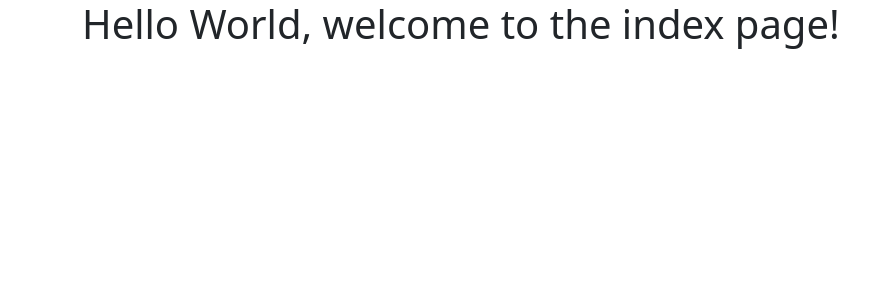
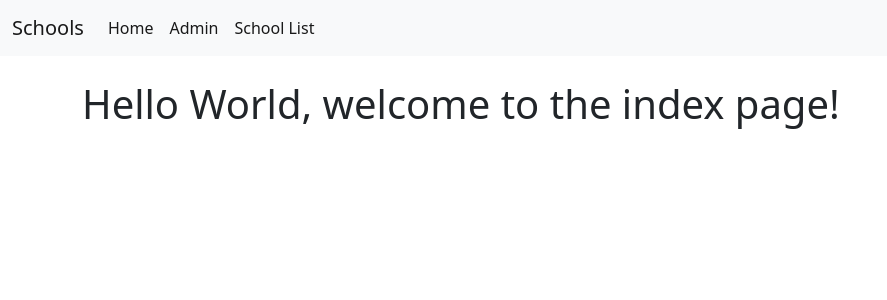
Before and after one commit to mr-rhombus/learn-django, a Django app: page / in a window 1280 px wide. Shown: the top 300 px of the page, without its empty margins (0-887 px from the left). Run offline with Django 3.2, Linux system fonts and the light colour scheme.

Commit message:
Created navbar and generic body_block for index page

```diff
--- a/django_stuff/cbvs/templates/base.html
+++ b/django_stuff/cbvs/templates/base.html
@@ -10,7 +10,33 @@
 </head>
 <body>
 
-    <div class='container'>
+    {% comment %} Nav Bar {% endcomment %}
+    <nav class="navbar navbar-expand-lg bg-light">
+        <div class="container-fluid">
+          <a class="navbar-brand" href="{% url 'index' %}">Schools</a>
+          <button class="navbar-toggler" type="button" data-bs-toggle="collapse" data-bs-target="#navbarNav" aria-controls="navbarNav" aria-expanded="false" aria-label="Toggle navigation">
+            <span class="navbar-toggler-icon"></span>
+          </button>
+          <div class="collapse navbar-collapse" id="navbarNav">
+            <ul class="navbar-nav">
+              <li class="nav-item">
+                <a class="nav-link active" aria-current="page" href="{% url 'index' %}">Home</a>
+              </li>
+              <li class="nav-item">
+                <a class="nav-link active" aria-current="page" href="{% url 'admin:index' %}">Admin</a>
+              </li>
+              {% comment %} <li class="nav-item">
+                <a class="nav-link active" href="{% url 'basic_app:school_detail' %}">School Detail</a>
+              </li> {% endcomment %}
+              <li class="nav-item">
+                <a class="nav-link active" href="{% url 'basic_app:school_list' %}">School List</a>
+              </li>
+            </ul>
+          </div>
+        </div>
+      </nav>
+
+    <div class='container py-4'>
         {% block body_block %}
         {% endblock body_block %}
     </div>
```
